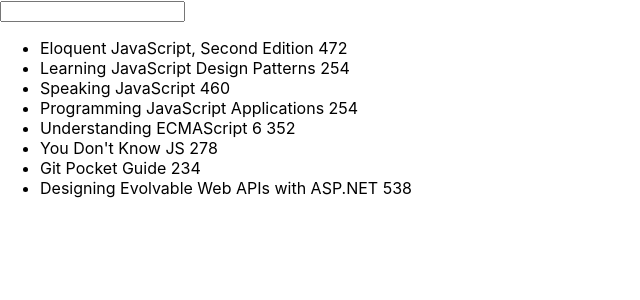
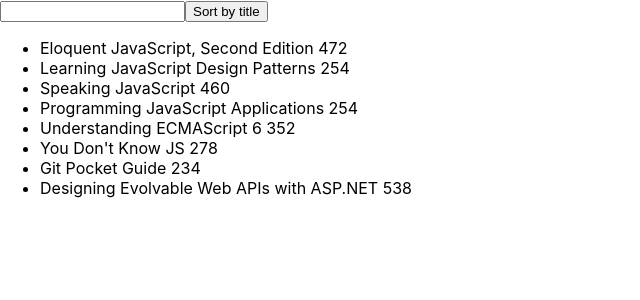
Before and after one commit to piotrkolanus/bookstore, a React (Create React App) app: page / in a window 1280 px wide. Shown: the top 300 px of the page, without its empty margins (0-640 px from the left). Built offline with nearby package versions, Linux system fonts and the light colour scheme; the HTML template or start-up script is replaced by a standard one.

Commit message:
before adding mobx

```diff
--- a/src/containers/BookList.js
+++ b/src/containers/BookList.js
@@ -125,6 +125,15 @@
     this.setState({ filteredBooks: filtered, isFilterActive });
   };
 
+  sortByTitle = () => {
+    const currentBooks = [...this.state.books];
+    console.log('currentBooks: ', currentBooks);
+
+    const sorted = currentBooks.sort((a, b) => a.title.localeCompare(b.title));
+
+    this.setState({ books: sorted });
+  };
+
   // rethink
   // showNotFoundMsg = () => {
   //   const { filteredBooks, isFilterActive } = this.state;
@@ -141,6 +150,9 @@
     return (
       <>
         <input onChange={this.filterBooksHandler} />
+        <button type="button" onClick={this.sortByTitle}>
+          Sort by title
+        </button>
         <ul>
           {!isFilterActive
             ? books.map(book => (
```
